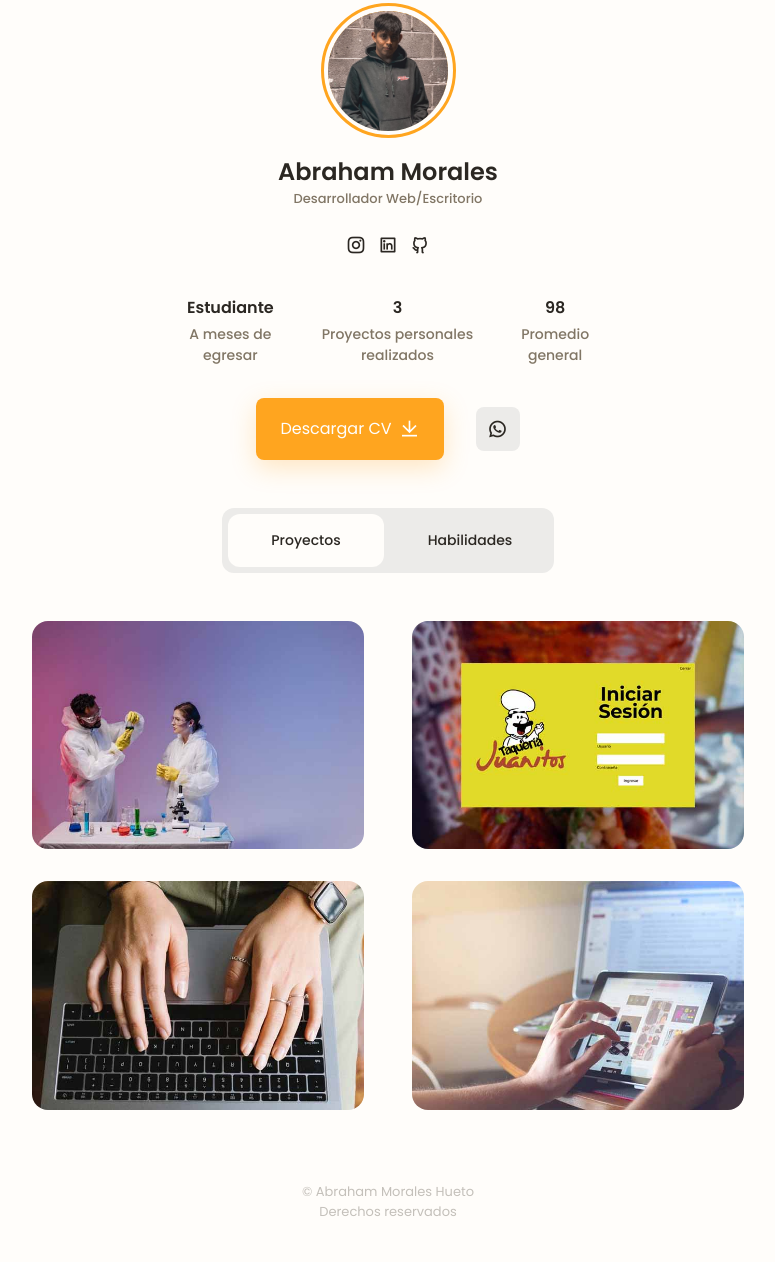
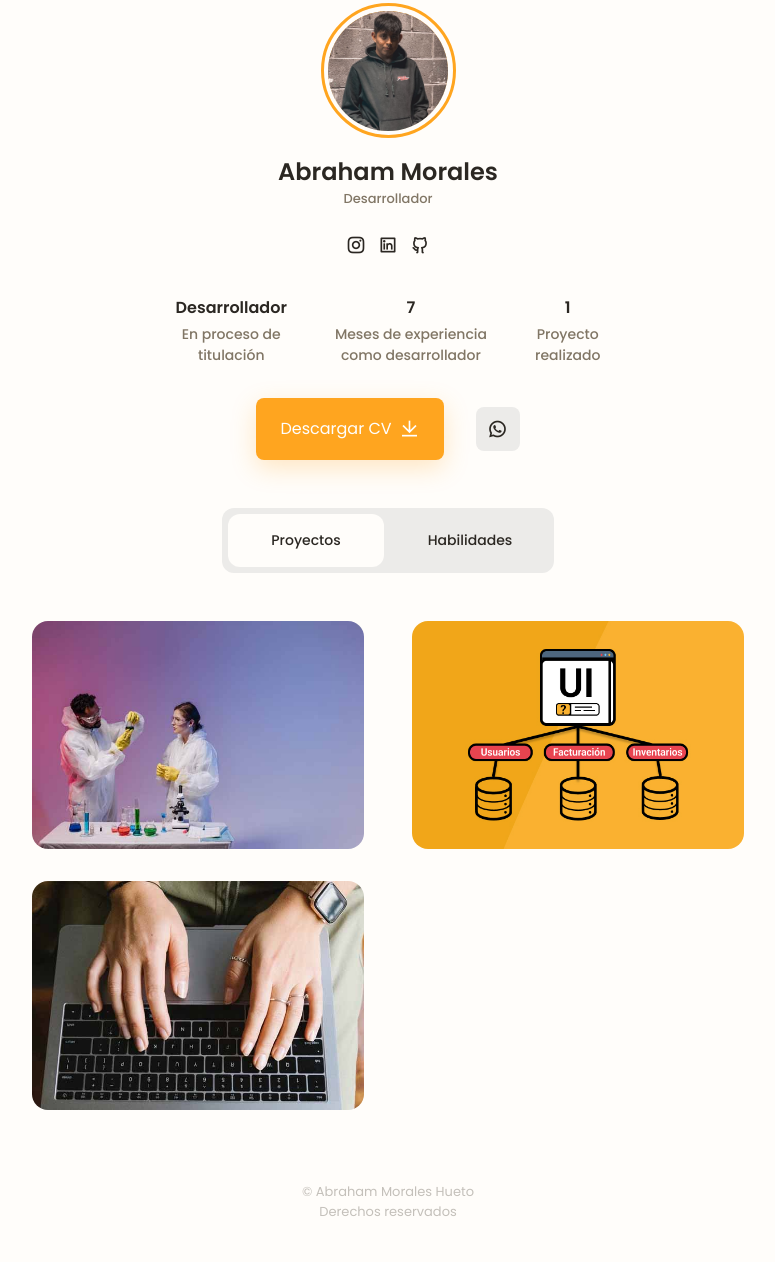
Before and after one commit to AbrahamMoralesHueto/portafolio, a plain HTML site: page index.html in a window 1280 px wide. Shown: the part 61-1323 px from the top of the page, without its empty margins (252-1027 px from the left). Drawn offline with nearby package versions, Linux system fonts and the light colour scheme.

Commit message:
Actualizacion de portafolio

```diff
--- a/index.html
+++ b/index.html
@@ -33,7 +33,7 @@
                 </div>
 
                 <h2 class="profile__name">Abraham Morales</h2>
-                <h3 class="profile__profession">Desarrollador Web/Escritorio</h3>
+                <h3 class="profile__profession">Desarrollador</h3>
 
                 <ul class="profile__social">
                     <a href="https://www.instagram.com/abraham_morales_hueto" target="_blank"
@@ -52,20 +52,20 @@
 
             <div class="profile__info grid">
                 <div class="profile__info-group">
-                    <h3 class="profile__info-number">Estudiante</h3>
+                    <h3 class="profile__info-number">Desarrollador</h3>
                     <p class="profile__info-description">
-                        A meses de <br> egresar
+                        En proceso de <br> titulación
                     </p>
                 </div>
                 <div class="profile__info-group">
-                    <h3 class="profile__info-number">3</h3>
+                    <h3 class="profile__info-number">7</h3>
                     <p class="profile__info-description">
-                        Proyectos personales <br> realizados
+                        Meses de experiencia <br> como desarrollador
                     </p>
                 </div>
                 <div class="profile__info-group">
-                    <h3 class="profile__info-number">98</h3>
-                    <p class="profile__info-description">Promedio <br> general</p>
+                    <h3 class="profile__info-number">1</h3>
+                    <p class="profile__info-description">Proyecto <br> realizado</p>
                 </div>
             </div>
 
@@ -124,13 +124,13 @@
                     </article>
 
                     <article class="projects__card">
-                        <img src="assets/img/project2.jpg" alt="" class="projects__img">
+                        <img src="assets/img/project5.jpg" alt="" class="projects__img">
 
                         <div class="projects__modal">
                             <div>
-                                <span class="projects__subtitle">Escritorio</span>
-                                <span class="projects__subtitle projects__type">(Proyecto personal)</span>
-                                <h3 class="projects__title">CRUD Juanitos</h3>
+                                <span class="projects__subtitle">Migración a Microservicios</span>
+                                <span class="projects__subtitle projects__type">(C&A System)</span>
+                                <h3 class="projects__title">HirCasa</h3>
                                 <!-- <a href="#" class="projects__button button button__small">
                                         <i class="ri-link"></i>
                                     </a> -->
@@ -154,7 +154,7 @@
                         </div>
                     </article>
 
-                    <article class="projects__card">
+                    <!-- <article class="projects__card">
                         <img src="assets/img/project4.jpg" alt="" class="projects__img">
 
                         <div class="projects__modal">
@@ -168,7 +168,7 @@
                                 </a>
                             </div>
                         </div>
-                    </article>
+                    </article> -->
                 </div>
 
                 <!--=============== SKILLS ===============-->
@@ -295,7 +295,7 @@
 
                                     <div>
                                         <h3 class="skills__name">C#</h3>
-                                        <span class="skills__level">Básico</span>
+                                        <span class="skills__level">Intermedio</span>
                                     </div>
                                 </div>
                             </div>
@@ -323,7 +323,7 @@
 
                                     <div>
                                         <h3 class="skills__name">C#</h3>
-                                        <span class="skills__level">Básico</span>
+                                        <span class="skills__level">Intermedio</span>
                                     </div>
                                 </div>
                             </div>
@@ -340,7 +340,7 @@
 
                                     <div>
                                         <h3 class="skills__name">Metodología Scrum</h3>
-                                        <span class="skills__level">Básico</span>
+                                        <span class="skills__level">Intermedio</span>
                                     </div>
                                 </div>
 
```
Also changed, not shown: assets/img/project5.jpg (added), 1 other file.
